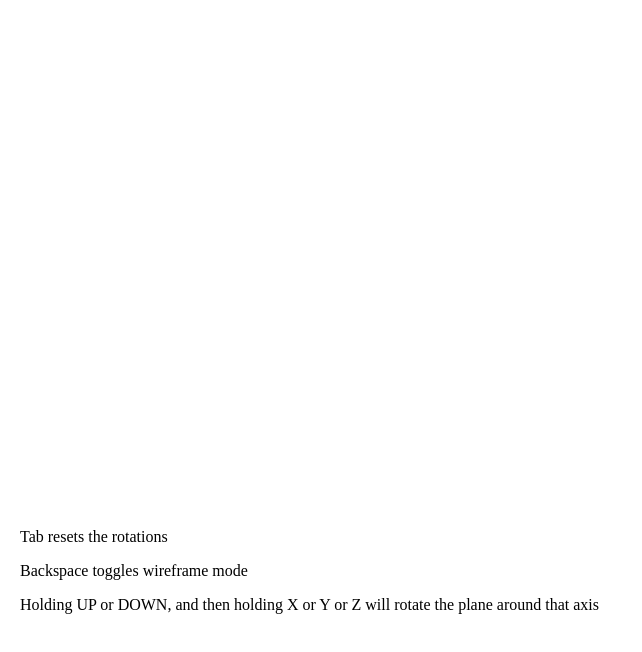
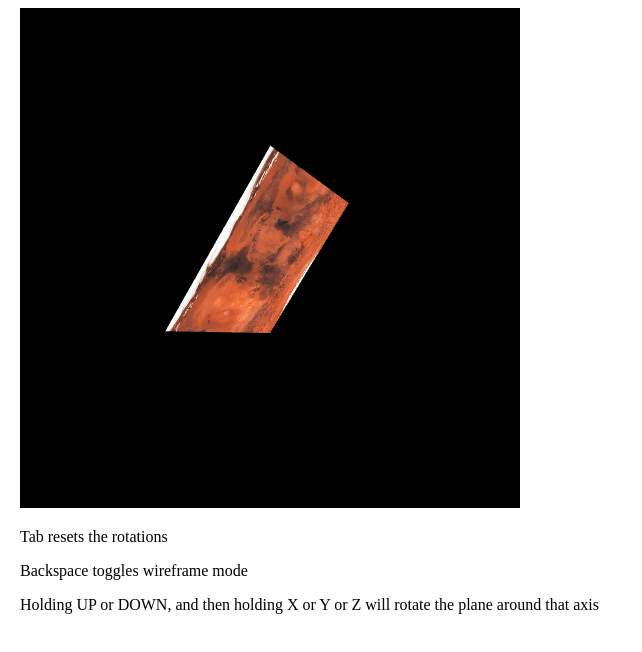
Before and after one commit to Zrezi/zrezi.github.io, a plain HTML site: page whip-examples/rotating plane/rotating_plane.html in a window 1280 px wide. Shown: the whole page, without its empty margins (0-642 px from the left). Drawn offline with Linux system fonts and the light colour scheme.

Commit message:
Update for WHIP 0.0.5

```diff
--- a/whip-examples/rotating plane/rotating_plane.html
+++ b/whip-examples/rotating plane/rotating_plane.html
@@ -73,7 +73,7 @@
 				initBuffers();
 				initTexture();
 
-				WHIP.setClearColor(WHIP.BLACK);
+				WHIP.setClearColor(WHIP.colors.BLACK);
 
 				update();
 			}
@@ -88,18 +88,18 @@
 				shaderProgram.addAttribute("aTextureCoord");
 				shaderProgram.enableAttribute("aTextureCoord");
 
-				shaderProgram.addUniform("uProjectMatrix");
-				shaderProgram.addUniform("uModelViewMatrix")
-				shaderProgram.addUniform("uSampler");
-				shaderProgram.addUniform("uIsWireframe");
+				shaderProgram.addUniform("uProjectMatrix", "Matrix4fv");
+				shaderProgram.addUniform("uModelViewMatrix", "Matrix4fv")
+				shaderProgram.addUniform("uSampler", "1i");
+				shaderProgram.addUniform("uIsWireframe", "1i");
 
-				shaderProgram.setUniform("1i", "uIsWireframe", false);
+				shaderProgram.setUniform("uIsWireframe", false);
 			}
 
 			function initBuffers() {
-				squareVertexPositionBuffer = WHIP.Buffer.squareVerticesBuffer();
-				squareTextureCoordBuffer = WHIP.Buffer.squareTextureBuffer();
-				squareIndexBuffer = WHIP.Buffer.squareIndicesBuffer();
+				squareVertexPositionBuffer = WHIP.Buffer.squareVerticesBufferInstance();
+				squareTextureCoordBuffer = WHIP.Buffer.squareTextureBufferInstance();
+				squareIndexBuffer = WHIP.Buffer.squareIndicesBufferInstance();
 			}
 
 			function initTexture() {
@@ -127,8 +127,8 @@
 				mat4.rotate(modelViewMatrix, modelViewMatrix, degToRad(yRot), [0, 1, 0]);
 				mat4.rotate(modelViewMatrix, modelViewMatrix, degToRad(zRot), [0, 0, 1]);
 
-				shaderProgram.setUniform("Matrix4fv", "uModelViewMatrix", modelViewMatrix);
-				shaderProgram.setUniform("Matrix4fv", "uProjectMatrix", projectionMatrix);
+				shaderProgram.setUniform("uModelViewMatrix", modelViewMatrix);
+				shaderProgram.setUniform("uProjectMatrix", projectionMatrix);
 
 				squareVertexPositionBuffer.bind();
 				shaderProgram.attributePointer("aVertexPosition", squareVertexPositionBuffer.itemSize);
@@ -161,7 +161,7 @@
 				}
 				if (WHIP.ifKeyPressed(WHIP.KEY_BACKSPACE)) {
 					WHIP.toggleWireframe();
-					shaderProgram.setUniform("1i", "uIsWireframe", WHIP.isWireframe());
+					shaderProgram.setUniform("uIsWireframe", WHIP.isWireframe());
 				}
 				if (WHIP.ifKeyHeld(WHIP.KEY_X)) {
 					if (WHIP.ifKeyHeld(WHIP.KEY_UP)) {
```
